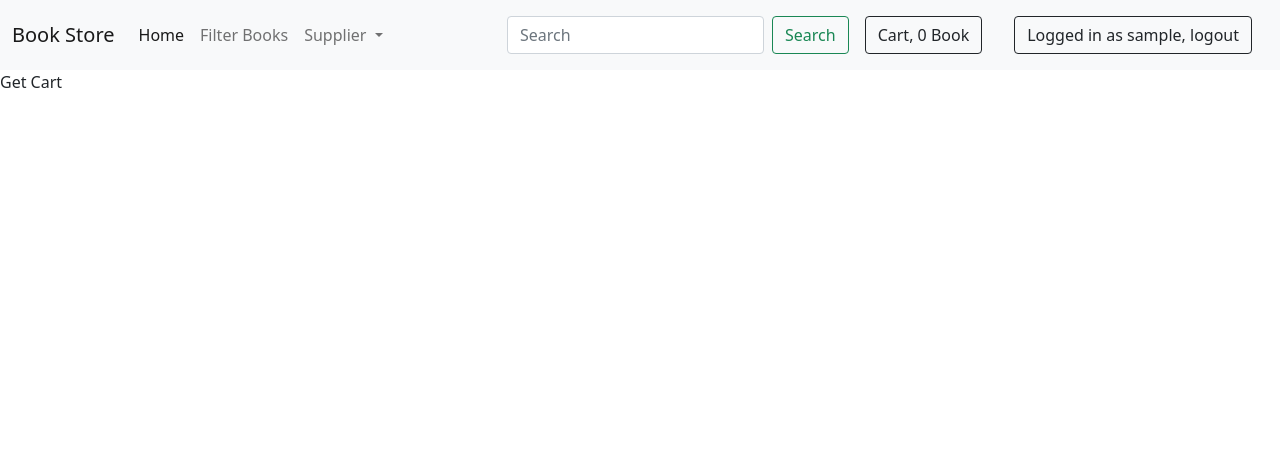
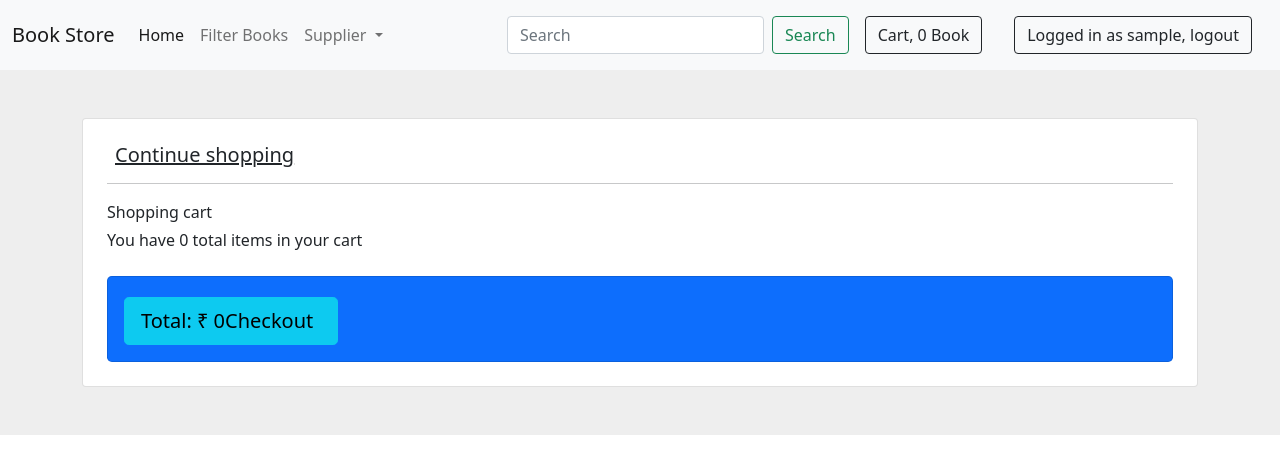
Before and after one commit to kill-gear/django-bookstore, a Django app: page /cart_get/ in a window 1280 px wide. Shown: the top 474 px of the page. Run offline with Django 4.2, Linux system fonts and the light colour scheme; the visitor is signed in with stand-in values (Sample User, id 1).

Commit message:
Implement cart, add logic and templates

```diff
--- a/core/cart.py
+++ b/core/cart.py
@@ -0,0 +1,62 @@
+import copy
+
+from .models import Book
+
+
+class Cart:
+    def __init__(self, request):
+        self.session = request.session
+        # cart = self.session.get(settings.BOOK_SESSION_ID)
+        if x := self.session.get('CART'):
+            self.cart = x
+        else:
+            self.cart = self.session['CART'] = {}
+
+    # ToDo: add/remove variable quantity
+    def add(self, product):
+
+        # product.isbn should be a string
+        if (id := str(product.isbn)) in self.cart:
+            self.cart[id]['quantity'] += 1
+        else:
+            self.cart[id] = {'quantity': 1, 'price': product.price}
+
+        self.save()
+
+    def save(self):
+        self.session.modified = True
+
+    def subtract(self, product):
+        if str(product.isbn) in self.cart:
+            # x = self.cart[product.isbn]
+            # quantity = x['quantity']
+            id = str(product.isbn)
+            if (quantity := self.cart[id]['quantity']) <= 1:
+                del self.cart[id]
+            else:
+                self.cart[id]['quantity'] -= 1
+
+            self.save()
+
+    def __iter__(self):
+        product_id_list = self.cart.keys()
+        qs = Book.objects.filter(isbn__in=product_id_list)
+        cart = copy.deepcopy(self.cart)
+
+        # add respective book object in cart items(books)
+        for book in qs:
+            cart[str(book.isbn)]['object'] = book
+
+        for item in cart.values():
+            item['price'] = item['object'].price
+            item['total_price'] = item['price'] * item['quantity']
+            yield item
+
+    def __len__(self):
+        return sum(item['quantity'] for item in self.cart.values())
+
+    def get_total_price(self):
+        return sum(item['price'] * item['quantity'] for item in self.cart.values())
+
+    def clear(self):
+        del self.session['CART']
--- a/core/forms.py
+++ b/core/forms.py
@@ -2,7 +2,7 @@ from django.contrib.auth.forms import UserCreationForm
 from django.contrib.auth.models import User
 from django.forms import ModelForm
 
-from .models import Book
+from .models import Book, Customer, Order, OrderItem
 
 
 class RegisterUserForm(UserCreationForm):
--- a/core/templates/cart_get.html
+++ b/core/templates/cart_get.html
@@ -1,4 +1,80 @@
 {% extends 'base.html' %}
 {% block content %}
-Get Cart
+    <section class="h-100 h-custom" style="background-color: #eee;">
+        <div class="container py-5 h-100">
+            <div class="row d-flex justify-content-center align-items-center h-100">
+                <div class="col">
+                    <div class="card">
+                        <div class="card-body p-4">
+                            <div class="row">
+                                <div class="col-lg-12">
+                                    <h5 class="mb-3"><a href={% url "home" %} class="text-body"><i
+                                                class="fas fa-long-arrow-alt-left me-2"></i>Continue shopping</a></h5>
+                                    <hr>
+                                    <div class="d-flex justify-content-between align-items-center mb-4">
+                                        <div>
+                                            <p class="mb-1">Shopping cart</p>
+
+                                            <p class="mb-0">You have {{total_items}} total items in your cart</p>
+                                        </div>
+                                    </div>
+                                    {% for item in cart %}
+                                    <div class="card mb-3 mb-lg-0">
+                                        <div class="card-body">
+                                            <div class="d-flex justify-content-between">
+                                                <div class="d-flex flex-row align-items-center">
+                                                    <div>
+                                                        <img src={{item.object.image_url}} class="img-fluid rounded-3"
+                                                            alt="Shopping item" style="width: 65px;">
+                                                    </div>
+                                                    <div class="ms-3">
+                                                        <h5>{{item.object.title}}</h5>
+                                                        <p class="small mb-0">By: {{item.object.author}}</p>
+                                                    </div>
+                                                </div>
+                                                <form class="card p-3 bg-light" method="post" action={% url 'cart_add' %}>
+                                                    {% csrf_token %}
+                                                    <input type="hidden" value={{ item.object.isbn }} name="isbn">
+                                                    <button type="submit" class="btn btn-primary">Add</button>
+                                                </form>
+                                                <form class="card p-3 bg-light" method="post" action={% url 'cart_subtract'
+                                                    %}>
+                                                    {% csrf_token %}
+                                                    <input type="hidden" value={{ item.object.isbn }} name="isbn">
+                                                    <button type="submit" class="btn btn-primary">Remove</button>
+                                                </form>
+                                                <div class="d-flex flex-row align-items-center">
+                                                    <div style="width: 50px;">
+                                                        <h5 class="fw-normal mb-0">X {{item.quantity}}</h5>
+                                                    </div>
+                                                    <div style="width: 80px;">
+                                                        <h5 class="mb-0">&#x20B9 {{item.object.price}}</h5>
+                                                    </div>
+                                                    <a href="#!" style="color: #cecece;"><i
+                                                            class="fas fa-trash-alt"></i></a>
+                                                </div>
+                                            </div>
+                                        </div>
+                                    </div>
+                                    {% endfor %}
+                                    <div class="card bg-primary text-white rounded-3">
+                                        <div class="card-body">
+                                            <div class="d-flex justify-content-between mb-1">
+                                            </div>
+                                            <button type="button" class="btn btn-info btn-block btn-lg">
+                                                <div class="d-flex justify-content-between">
+                                                    <span>Total: &#x20B9 {{total_price}} </span>
+                                                    <span> Checkout <i class="fas fa-long-arrow-alt-right ms-2"></i></span>
+                                                </div>
+                                            </button>
+                                        </div>
+                                    </div>
+                                </div>
+                            </div>
+                        </div>
+                    </div>
+                </div>
+            </div>
+        </div>
+    </section>
 {% endblock %}
--- a/core/urls.py
+++ b/core/urls.py
@@ -15,7 +15,7 @@ urlpatterns = [
 
     path('order_summary/', views.cart_get, name="order_summary"),
     path('cart_get/', views.cart_get, name="cart"),
-    path('add_to_cart/', views.cart_add, name="add_to_cart"),
-    path('subtract_from_cart/', views.cart_subtract, name="subtract_from_cart"),
+    path('cart_add/', views.cart_add, name="cart_add"),
+    path('cart_subtract/', views.cart_subtract, name="cart_subtract"),
 
 ]
--- a/core/views.py
+++ b/core/views.py
@@ -1,12 +1,13 @@
 from django.contrib import messages
 from django.contrib.auth import authenticate, login, logout
+from django.contrib.auth.decorators import login_required
 from django.db.models import Q
 from django.shortcuts import get_object_or_404, redirect, render
 
 from .decorators import allowed_groups, anonymous_user_only
 from .forms import BookAddForm, RegisterUserForm
 from .models import Book, Category, SubCategory
-
+from .cart import Cart
 
 def home(request):
     book_qs = Book.objects.all()
@@ -123,16 +124,27 @@ def book_filter(request):
     return render(request, "book_filter.html", context)
 
 
+@login_required(redirect_field_name=None, login_url='/login/')
 def cart_get(request):
-    context = {}
+    cart = Cart(request)
+    context = {'cart':list(cart), 'total_price': cart.get_total_price(), 'total_items': len(cart)}
     return render(request, "cart_get.html", context)
 
 
 def cart_add(request):
-    context = {}
+    cart = Cart(request)
+    book_isbn = request.POST.get('isbn')
+    book_object = Book.objects.get(isbn=book_isbn)
+    cart.add(book_object)
+
+    context = {'cart':list(cart), 'total_price': cart.get_total_price(), 'total_items': len(cart)}
     return render(request, "cart_get.html", context)
 
 
 def cart_subtract(request):
-    context = {}
+    cart = Cart(request)
+    book_isbn = request.POST.get('isbn')
+    book_object = Book.objects.get(isbn=book_isbn)
+    cart.subtract(book_object)
+    context = {'cart':list(cart), 'total_price': cart.get_total_price(), 'total_items': len(cart)}
     return render(request, "cart_get.html", context)
```
Also changed, not shown: core/templates/book_get.html (+2 -7 lines).
